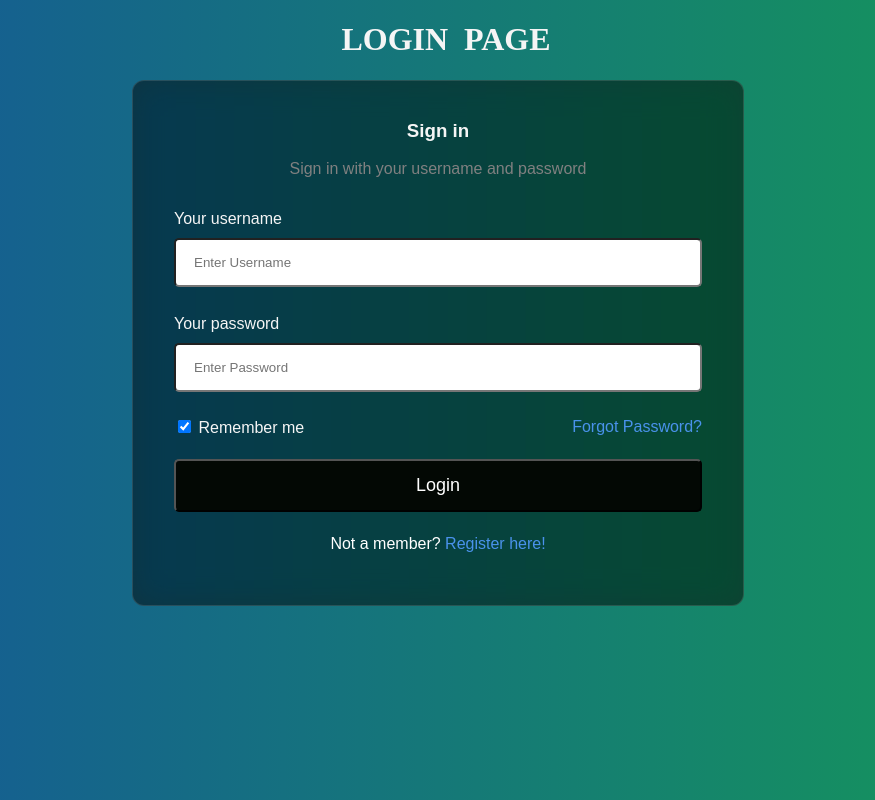
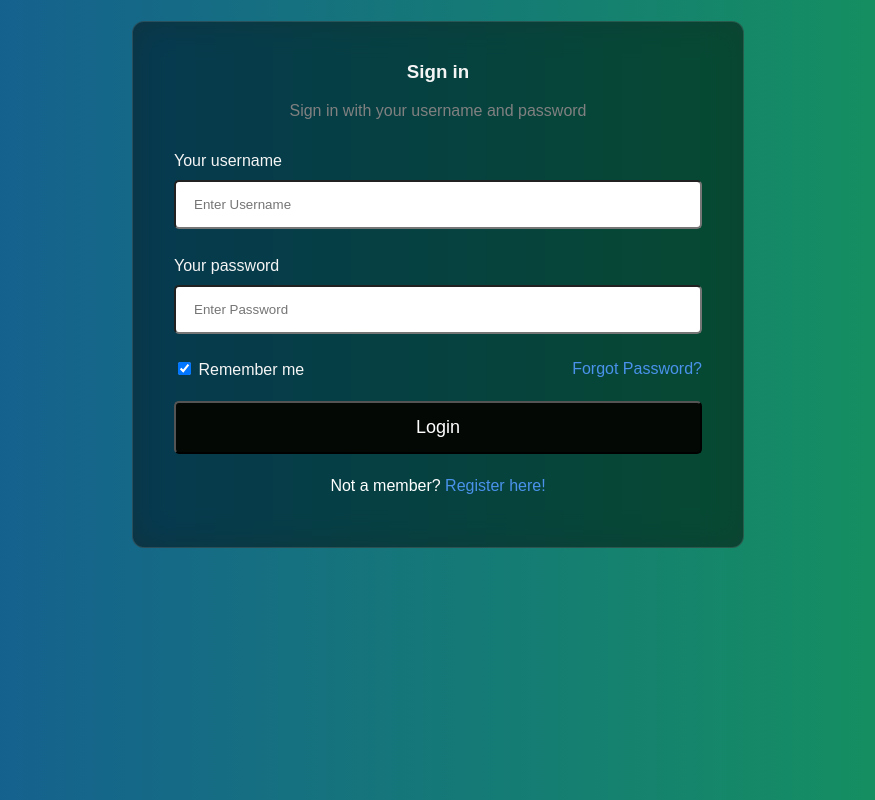
Before and after one commit to jay-thakur-147/CSS, a plain HTML site: page index.html in a window 1280 px wide. Shown: the whole page, without its empty margins (202-1077 px from the left). Drawn offline with Linux system fonts and the light colour scheme.

Commit message:
Update index.html

```diff
--- a/index.html
+++ b/index.html
@@ -8,7 +8,7 @@
     <link rel="stylesheet" href="stylelogin.css">
 </head>
 <body>
-    <h1><font face="times new roman">  &nbsp&nbspLOGIN&nbsp&nbspPAGE</h1></font>
+    <h1><font face="times new roman">    </h1></font>
     <form action="kishor.php" method="POST">
         <!-- Headings for the form -->
         <div class="headingsContainer">
```
